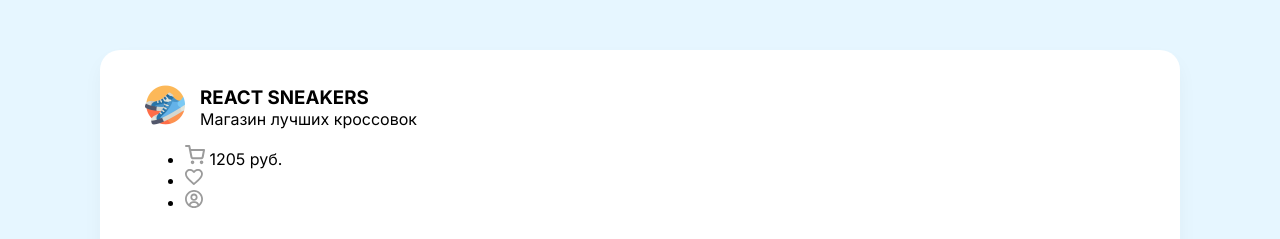
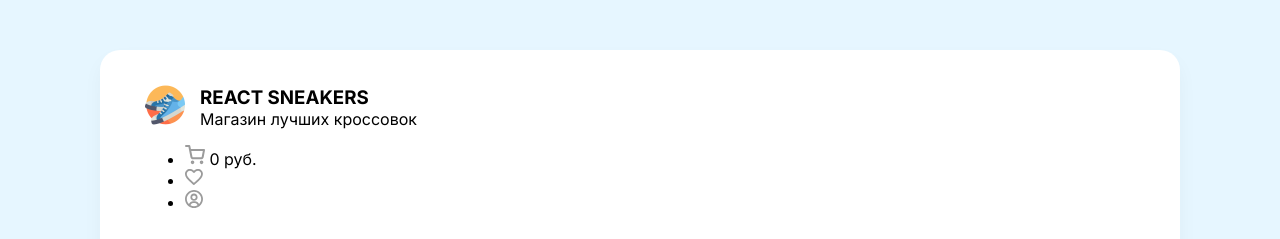
Before and after one commit to KrisTinaShch/react-sneakers, a React (Create React App) app: page / in a window 1280 px wide. Shown: the top 239 px of the page. Built offline with nearby package versions, Linux system fonts and the light colour scheme; no server answers.

Commit message:
feat: total price added to Drawer and Header

```diff
--- a/src/App.js
+++ b/src/App.js
@@ -14,6 +14,7 @@
   const [searchValue, setSearchValue] = React.useState('');
   const [isFavorite, setFavorite] = React.useState([]);
   const [isLoading, setIsLoading] = React.useState(true);
+
 
   React.useEffect(() => {
     async function fetchData() {
--- a/src/components/Drawer.js
+++ b/src/components/Drawer.js
@@ -3,7 +3,9 @@
 import AppContext from '../context';
 function Drawer({ onClose, items = [], onRemoveFromCart }) {
 
-  const { setCartItems } = React.useContext(AppContext);
+  const { setCartItems, cartItems } = React.useContext(AppContext);
+  const totalPrice = cartItems.reduce((sum, obj) => obj.price + sum, 0);
+
   const [isOrderCompleted, setIsOrderCompleted] = React.useState(false);
   const onClickOrder = () => {
     setIsOrderCompleted(true);
@@ -48,12 +50,12 @@
                       <li className="d-flex">
                         <span>Итого: </span>
                         <div></div>
-                        <b>21 498 руб. </b>
+                        <b>{totalPrice} руб. </b>
                       </li>
                       <li className="d-flex">
                         <span>Налог 5%: </span>
                         <div></div>
-                        <b>1074 руб.  </b>
+                        <b>{totalPrice * 0.05} руб.  </b>
                       </li>
                     </ul>
                     <button className="greenButton" onClick={onClickOrder}>
--- a/src/components/Header.js
+++ b/src/components/Header.js
@@ -1,6 +1,11 @@
 import { Link } from 'react-router-dom'
+import React from 'react'
+import AppContext from '../context';
 
 function Header({ onClickCard }) {
+    const { cartItems } = React.useContext(AppContext);
+    const totalPrice = cartItems.reduce((sum, obj) => obj.price + sum, 0)
+
     return (
         <header className="d-flex justify-between">
             <div className="headerLeft d-flex align-center ">
@@ -21,7 +26,7 @@
                         <path d="M1 1H4.27273L6.46545 11.9555C6.54027 12.3321 6.7452 12.6705 7.04436 12.9113C7.34351 13.1522 7.71784 13.2801 8.10182 13.2727H16.0545C16.4385 13.2801 16.8129 13.1522 17.112 12.9113C17.4112 12.6705 17.6161 12.3321 17.6909 11.9555L19 5.09091H5.09091" stroke="#9B9B9B" strokeWidth="2" strokeLinecap="round" strokeLinejoin="round" />
                     </svg>
 
-                    <span> 1205 руб. </span>
+                    <span> {totalPrice} руб.</span>
                 </li>
                 <li className="mr-20 cu-p">
                     <Link to="/favorites">
```
